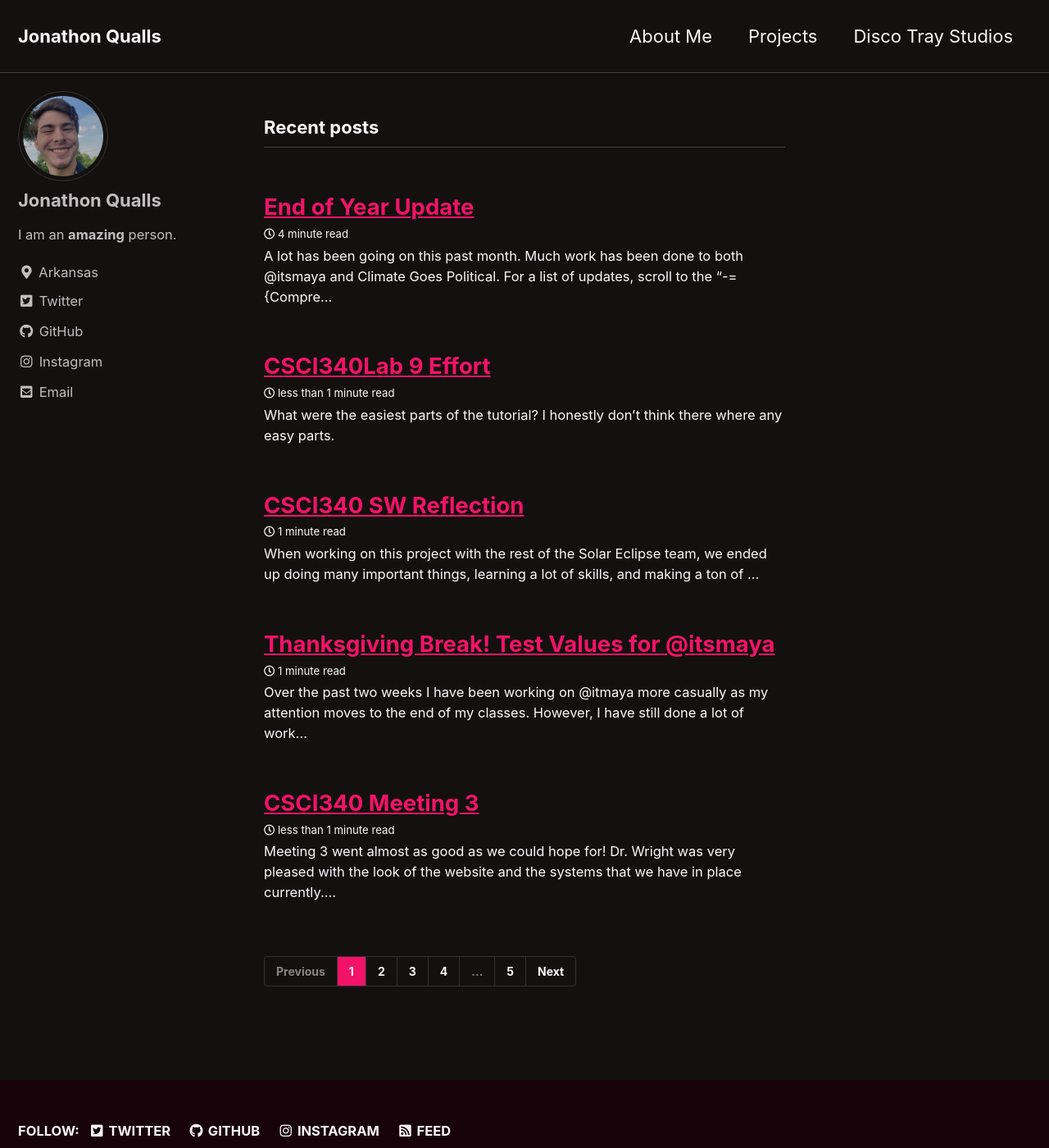
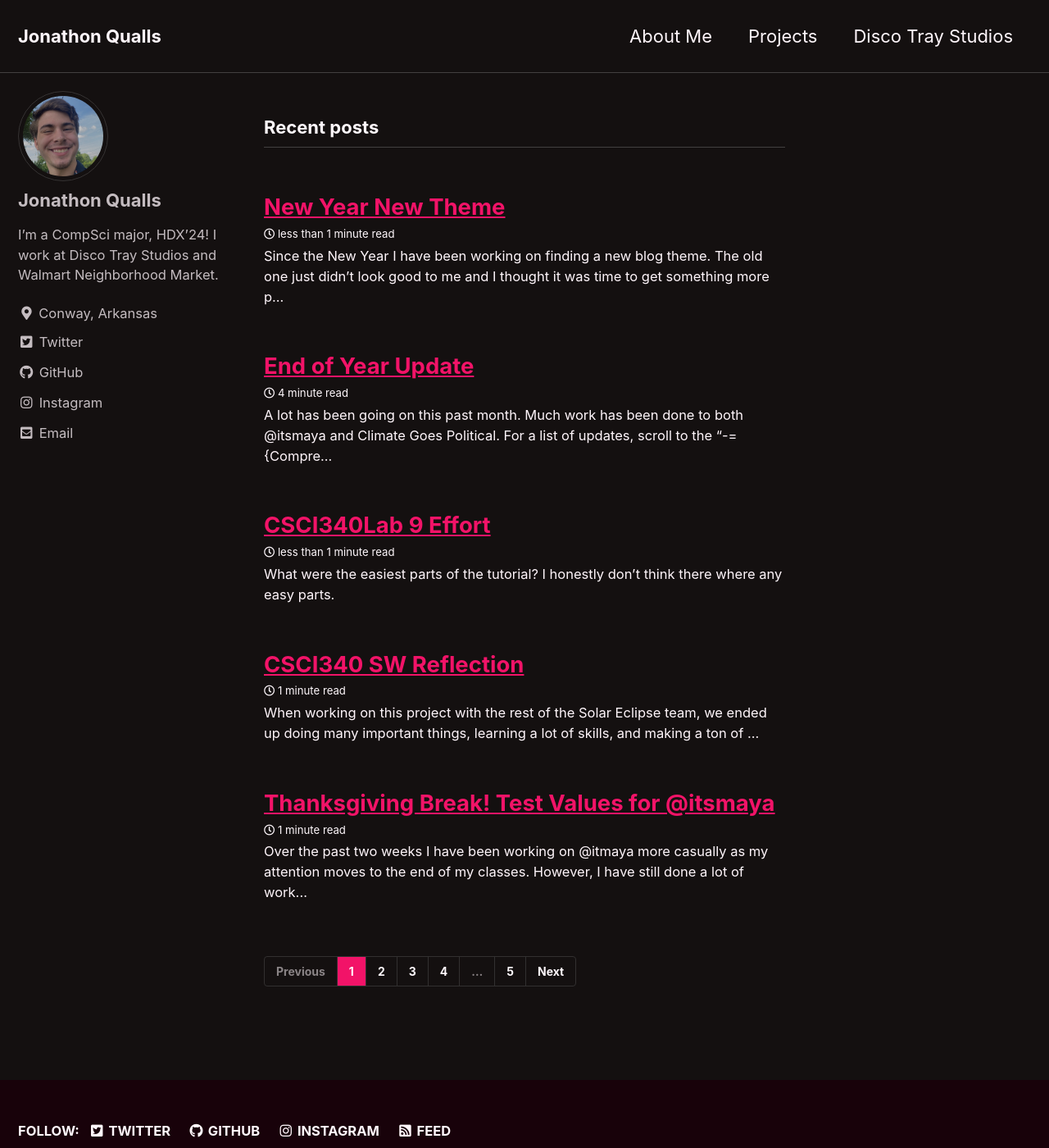
Before and after one commit to Jqual1/blog, a Jekyll site: the page built from index.html, in a window 1280 px wide and 1400 px high. Shown: the whole window at 82% size. Built offline with Jekyll 4.4.1, drawn with Linux system fonts in a browser that asks for light colours; cached includes are drawn as plain includes; the list of posts is cut into pages by our own code.

Commit message:
New post

```diff
--- a/_config.yml
+++ b/_config.yml
@@ -106,8 +106,8 @@ analytics:
 author:
   name             : "Jonathon Qualls"
   avatar           : "/assets/img/Jonathon.jpg" # path of avatar image, e.g. "/assets/images/bio-photo.jpg"
-  bio              : "I am an **amazing** person."
-  location         : "Arkansas"
+  bio              : "I'm a CompSci major, HDX'24! I work at Disco Tray Studios and Walmart Neighborhood Market."
+  location         : "Conway, Arkansas"
   email            : "QuallsJA@hendrix.edu"
   links:
     - label: "Email"
--- /dev/null
+++ b/_posts/2022-1-7-New-Year-New-Theme.md
@@ -0,0 +1,29 @@
+---
+title:  "New Year New Theme"
+categories:
+  DiscoTrayStudios
+tags:
+  DiscoTrayStudios
+  Blog
+---
+
+Since the New Year I have been working on finding a new blog theme.
+The old one just didn't look good to me and I thought it was time to get something more professional looking.
+
+For reference, here is the old theme:
+
+![Old Blog Theme](/blog/assets/img/blog/blog_1.png)
+
+It took several tries to get a new theme installed because the format of things would change with the change of a theme.
+Essentially, I had to first fork the theme, change the config and everything else important,
+and then drag all the files into my blog to replace the old ones.
+Afterwards, I had to go into each post and change the formatting to match the new theme.
+Otherwise, the pages would not format right.
+
+Here is the blog now:
+
+![New Blog Theme](/blog/assets/img/blog/blog_2.png)
+
+I am now using the [minimal mistakes](https://mmistakes.github.io/minimal-mistakes/) theme with the neon skin.
+I like this theme a lot more because it feels less bland, more modern, and more personalized.
+This blog now feels much more like my blog.
```
Also changed, not shown: assets/img/blog/blog_2.png (added).
